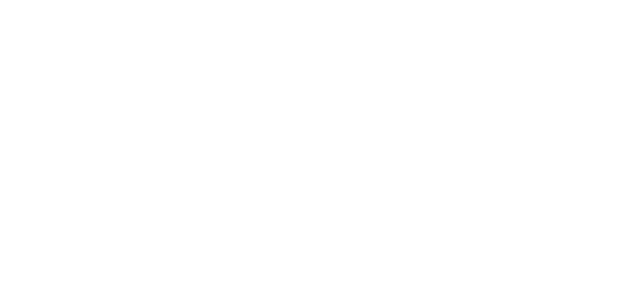
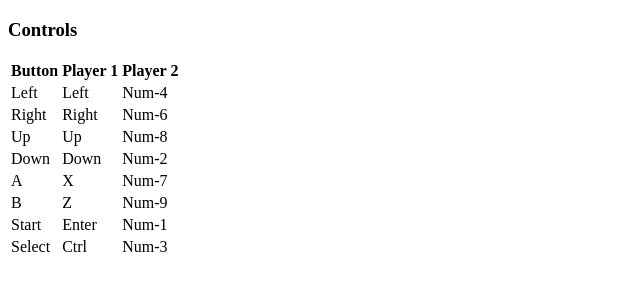
Before and after one commit to zhouchangxun/OzgJSNES, a plain HTML site: page index.html in a window 1280 px wide. Shown: the whole page, without its empty margins (0-640 px from the left). Drawn offline with Linux system fonts and the light colour scheme.

Commit message:
update README

```diff
--- a/index.html
+++ b/index.html
@@ -11,6 +11,56 @@
 			<div id="emulator"></div>
 		</div>
 
+		<div>
+			<h3>Controls</h3>
+				<table>
+					<tr>
+						<th>Button</th>
+						<th>Player 1</th>
+						<th>Player 2</th>
+					</tr>
+					<tr>
+						<td>Left</td>
+						<td>Left</td>
+						<td>Num-4</td>
+					<tr>
+						<td>Right</td>
+						<td>Right</td>
+						<td>Num-6</td>
+					</tr>
+					<tr>
+						<td>Up</td>
+						<td>Up</td>
+						<td>Num-8</td>
+					</tr>
+					<tr>
+						<td>Down</td>
+						<td>Down</td>
+						<td>Num-2</td>
+					</tr>
+					<tr>
+						<td>A</td>
+						<td>X</td>
+						<td>Num-7</td>
+					</tr>
+					<tr>
+						<td>B</td>
+						<td>Z</td>
+						<td>Num-9</td>
+					</tr>
+					<tr>
+						<td>Start</td>
+						<td>Enter</td>
+						<td>Num-1</td>
+					</tr>
+					<tr>
+						<td>Select</td>
+						<td>Ctrl</td>
+						<td>Num-3</td>
+					</tr>
+				</table>
+		</div>
+
 		<script src="http://libs.useso.com/js/require.js/2.1.9/require.min.js" data-main="js/index.js"></script>
     </body>
 </html>
```
Also changed, not shown: 1 other file.
